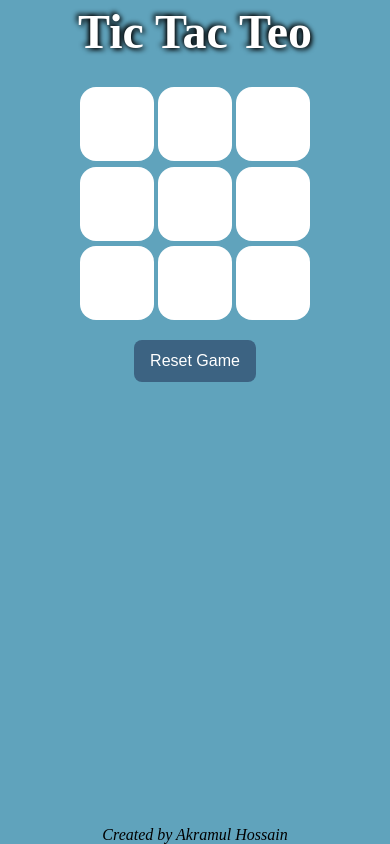
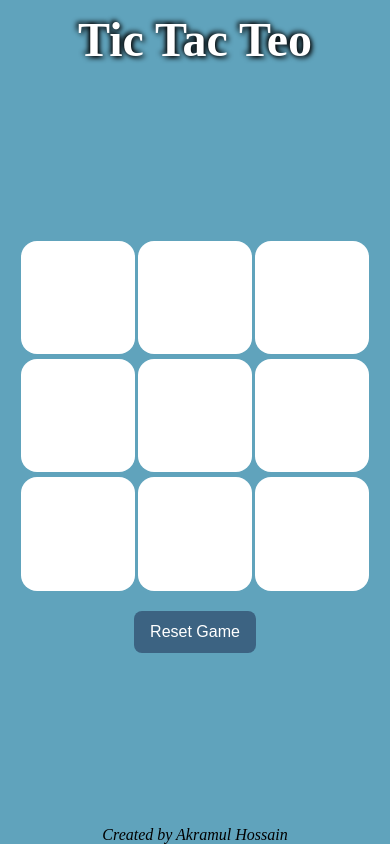
Before and after one commit to AkramulShishir/TicTacToeGame, a plain HTML site: page index.html in a window 390 px wide. Drawn offline with Linux system fonts and the light colour scheme.

Commit message:
Update style.css

```diff
--- a/style.css
+++ b/style.css
@@ -81,3 +81,18 @@ h1{
   padding: 0 2vmin;
   background-color: var(--primary-color);
 }
+
+@media screen and (max-width: 460px) {
+  h1{
+    margin-top: 3vmin;
+  }
+  .game-container{
+    height: 90vh;
+  }
+  .game{
+    height: 90vmin;
+  }
+  .box{
+    height: 29vmin;
+  }
+}
```
